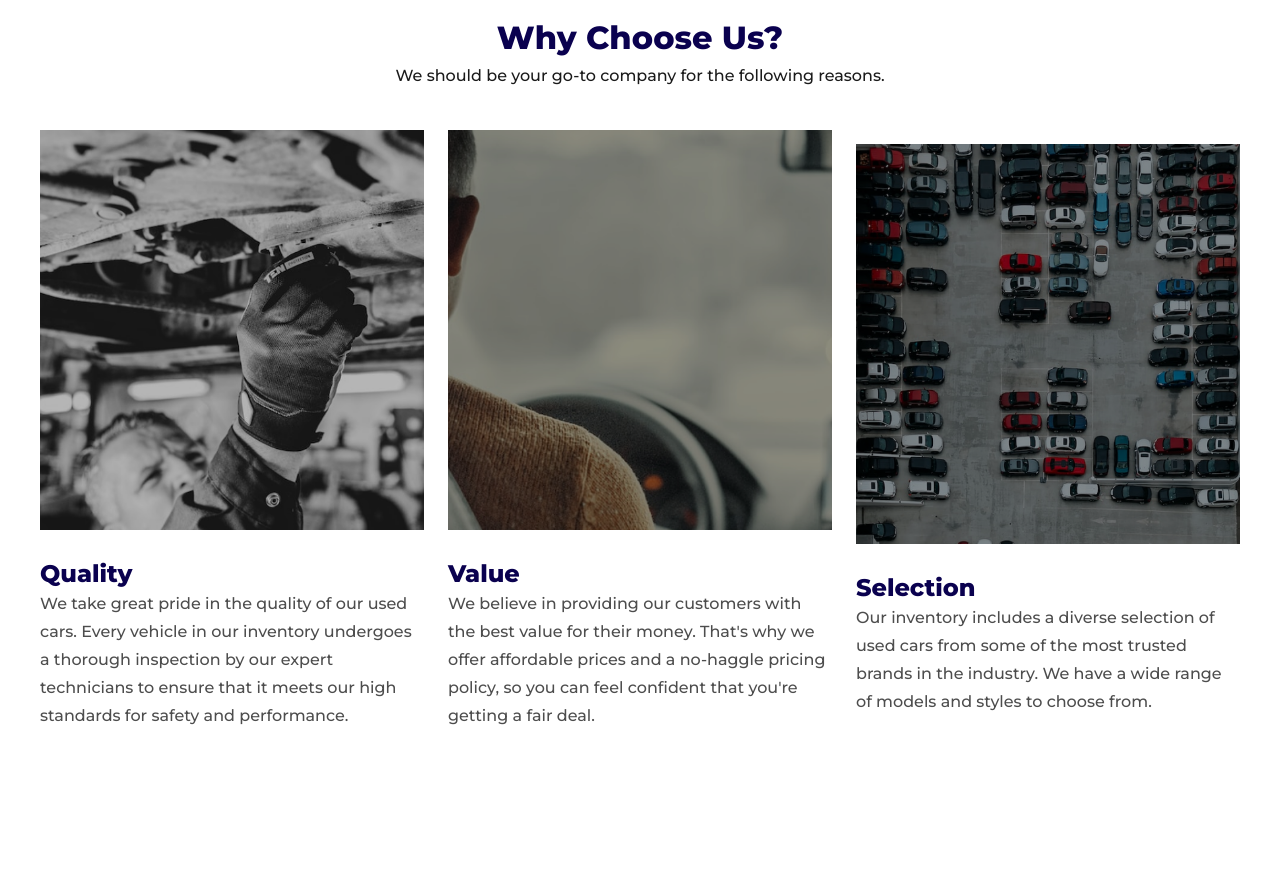
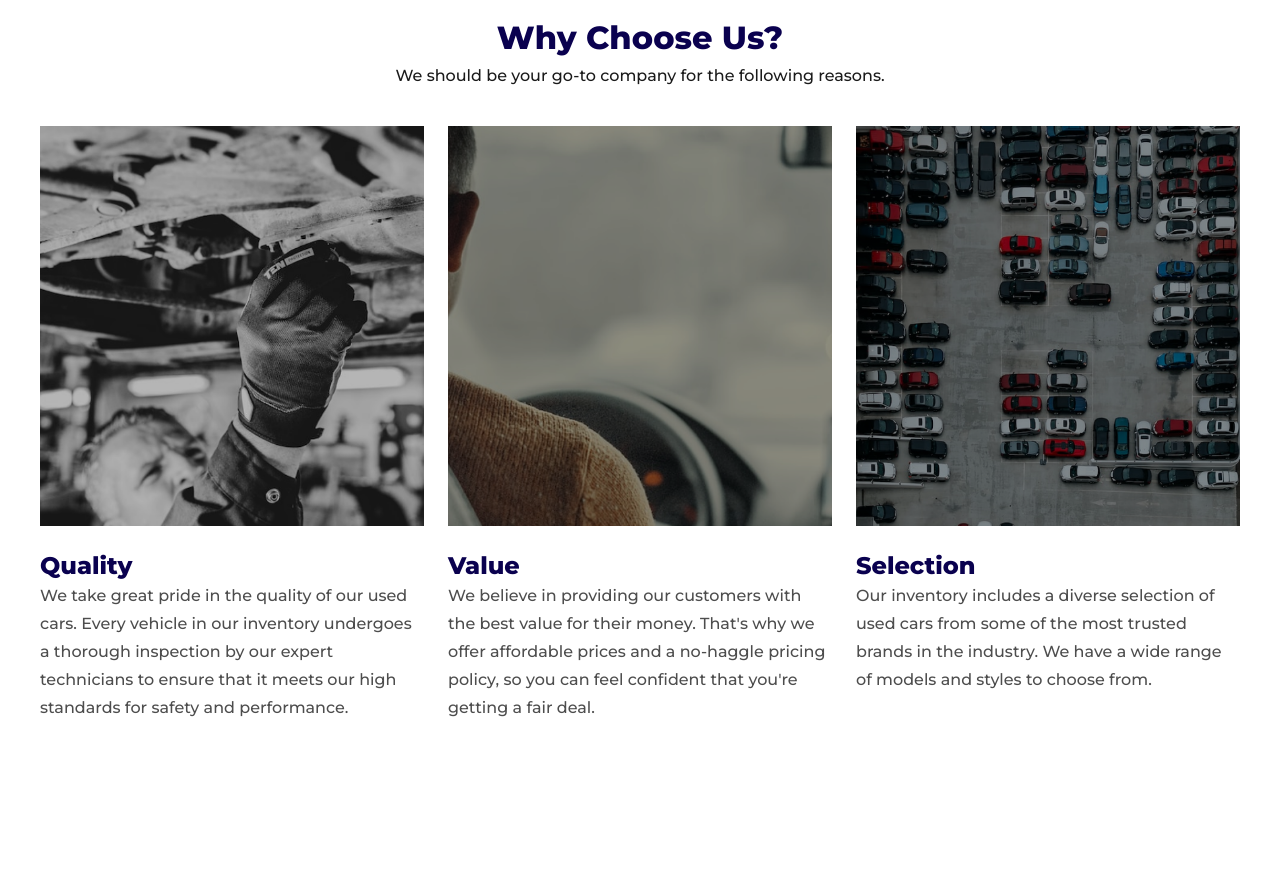
Before and after one commit to standagenigeria/StandageKenya, a React (Create React App) app: page / in a window 1280 px wide. Shown: the part 2680-3573 px from the top of the page. Built offline with nearby package versions, Linux system fonts and the light colour scheme.

Commit message:
why choose us bug solved

```diff
--- a/src/screens/Home/WhyChoose.tsx
+++ b/src/screens/Home/WhyChoose.tsx
@@ -11,7 +11,10 @@ const WhyChoose = () => {
       <p>We should be your go-to company for the following reasons.</p>
       <div className="gallery">
         <div className="card">
+            <div className="img-cover">
           <img src={wh1} alt="" />
+            </div>
+            <div className="img-footer">
           <h3>Quality</h3>
           <p>
             We take great pride in the quality of our used cars. Every vehicle
@@ -19,24 +22,35 @@ const WhyChoose = () => {
             technicians to ensure that it meets our high standards for safety
             and performance.
           </p>
+            </div>
         </div>
         <div className="card">
+        <div className="img-cover">
           <img src={wh2} alt="" />
+            </div>
+            <div className="img-footer">
+
           <h3>Value</h3>
           <p>
             We believe in providing our customers with the best value for their
             money. That's why we offer affordable prices and a no-haggle pricing
             policy, so you can feel confident that you're getting a fair deal.
           </p>
+                </div>
         </div>
         <div className="card">
+        <div className="img-cover">
           <img src={wh3} alt="" />
+            </div>
+            <div className="img-footer">
+
           <h3>Selection</h3>
           <p>
             Our inventory includes a diverse selection of used cars from some of
             the most trusted brands in the industry. We have a wide range of
             models and styles to choose from.
           </p>
+                </div>
         </div>
       </div>
     </Container>
@@ -113,11 +127,18 @@ const Container = styled.div`
     }
     .gallery {
       display: flex;
+      height: 596px;
       flex-direction: row;
       .card {
         width: 30vw;
-        img {
-          height: 400px;
+        .img-cover{
+            height: 400px !important;
+            img {
+              height: 400px !important;
+            }
+        }
+        .img-footer{
+            height: 180px;
         }
         h3 {
           font-weight: 700;
```
